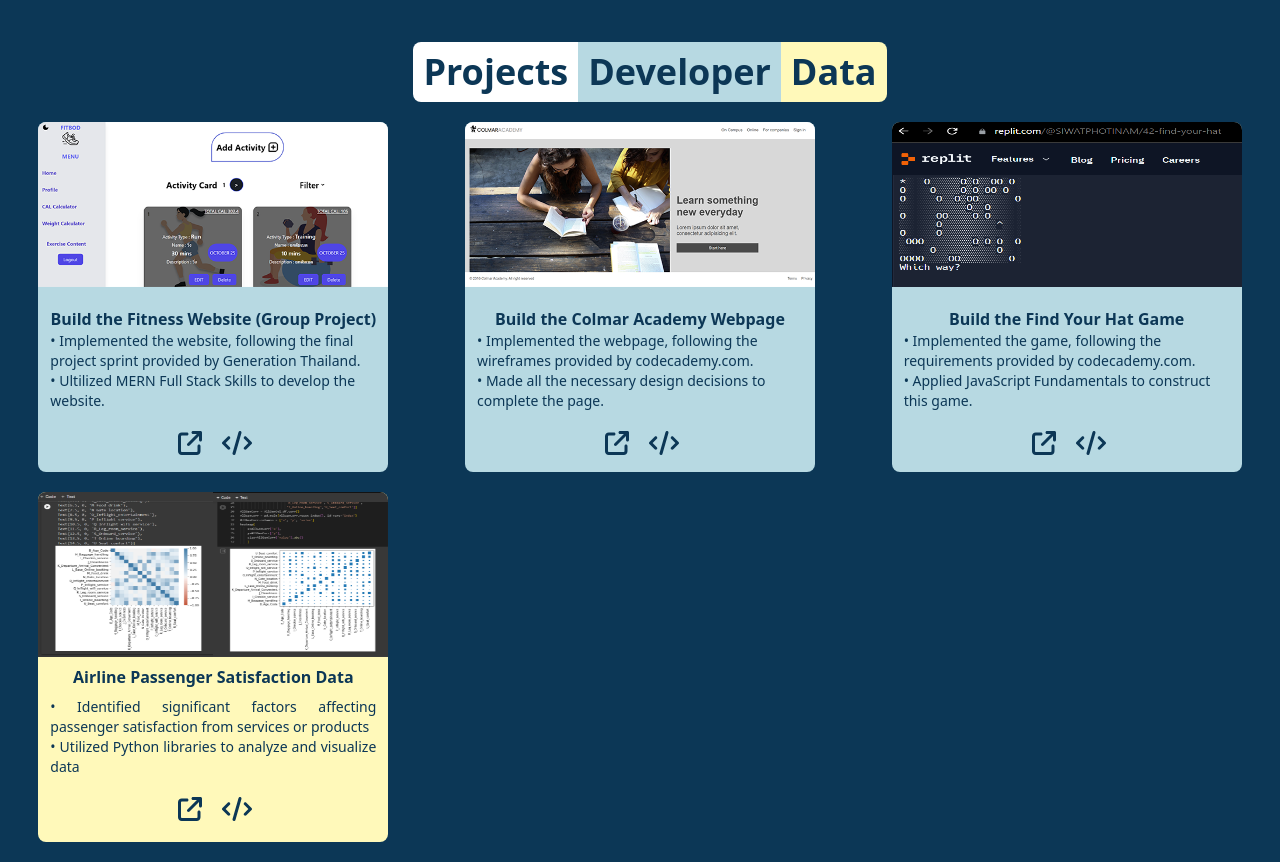
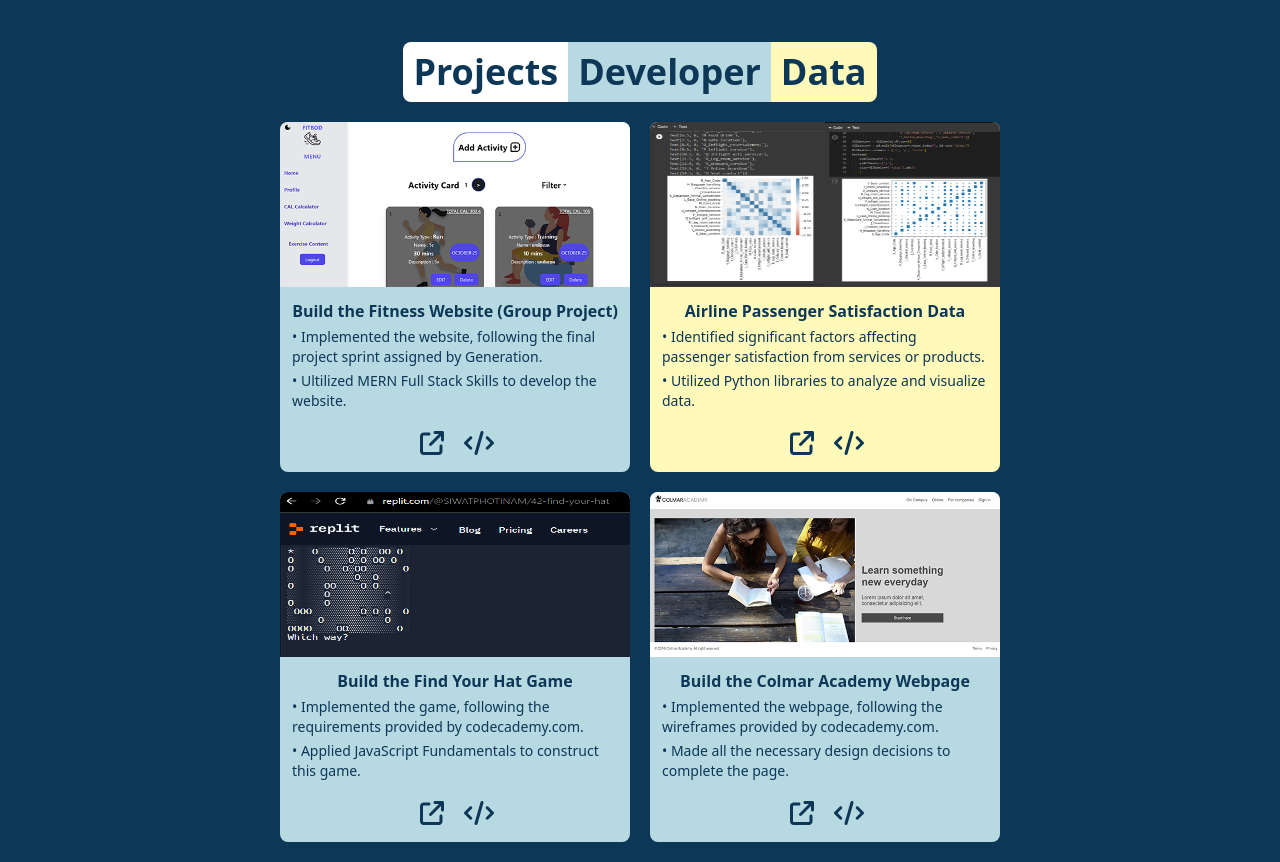
Before and after one commit to siwatoa/portfoliov1, a React (Vite) app: page / in a window 1280 px wide. Shown: the part 2622-3484 px from the top of the page. Built offline with nearby package versions, Linux system fonts and the light colour scheme.

Commit message:
fix project page

```diff
--- a/src/App.jsx
+++ b/src/App.jsx
@@ -3,8 +3,7 @@ import NavBar from './sections/NavBar';
 import HomeFirst from './sections/HomeFirst';
 import AboutMe from './sections/AboutMe';
 import ProjectMe from './sections/Project';
-
-
+// import ContactMe from './sections/Contact';
 
 function App() {
   return (
@@ -13,6 +12,7 @@ function App() {
       <div className='Home -z-10'><HomeFirst /></div>
       <div className='About z-[-50]'><AboutMe /></div>
       <div className='Project z-[-50]'><ProjectMe /></div>
+      {/* <div className='Contact z-[-50]'><ContactMe /></div> */}
     </>
   )
 }
--- a/src/contents/AboutMe.js
+++ b/src/contents/AboutMe.js
@@ -21,10 +21,11 @@ import tablogo from "../assets/018-tableau-blue.png";
 
 import detlogo from "../assets/019-detail-blue.png";
 import curlogo from "../assets/020-curious-blue.png";
-import reslogo from "../assets/021-resilience-blue.png";
+// import reslogo from "../assets/021-resilience-blue.png";
 import comlogo from "../assets/022-communication-blue.png";
 import persistlogo from "../assets/023-persistence-blue.png";
-import teamlogo from "../assets/024-teamwork-blue.png"
+import teamlogo from "../assets/024-teamwork-blue.png";
+import growthlogo from "../assets/025-growth-blue.png";
 
 export const AboutA = {
     pos: "Web Developer Bootcamp Graduate",
@@ -154,8 +155,8 @@ export const SoftSet =[
      wd: "Detail Orientation",
    },
    {
-     img: reslogo,
-     wd: "Resilience",
+     img: growthlogo,
+     wd: "Growth Mindset",
    },
    {
     img: persistlogo,
--- a/src/contents/Project.js
+++ b/src/contents/Project.js
@@ -4,13 +4,64 @@ import findhat from "../assets/findyourhat.png";
 import travelpic from "../assets/travel-data.png";
 import travelDoc from "../assets/data-travel-project.pdf";
 
-export const ProjectDev = [
+// export const ProjectDev = [
+//     {img: fitbod,
+//         name: "Build the Fitness Website (Group Project)",
+//         des1: "• Implemented the website, following the final project sprint provided by Generation Thailand.",
+//         des2: "• Ultilized MERN Full Stack Skills to develop the website.",
+//         link1: "https://fitbod-fityourgoal.vercel.app/",
+//         link2: "https://github.com/JSD5-5-Group-10/Front-End",
+//      },
+//     {img: colmar,
+//      name: "Build the Colmar Academy Webpage",
+//      des1: "• Implemented the webpage, following the wireframes provided by codecademy.com.",
+//      des2: "• Made all the necessary design decisions to complete the page.",
+//      link1: "https://colmar-assessment.vercel.app/",
+//      link2: "https://github.com/siwatoa/colmar_assessment",
+//      },
+//      {img: findhat,
+//         name: "Build the Find Your Hat Game",
+//         des1: "• Implemented the game, following the requirements provided by codecademy.com.",
+//         des2: "• Applied JavaScript Fundamentals to construct this game.",
+//         link1: "https://replit.com/@SIWATPHOTINAM/42-find-your-hat#index.js",
+//         link2: "https://replit.com/@SIWATPHOTINAM/42-find-your-hat#index.js",
+//      },
+// ];
+
+// export const ProjectData = [
+//    {img: travelpic,
+//        name: "Airline Passenger Satisfaction Data",
+//        des1: "• Identified significant factors affecting passenger satisfaction from services or products",
+//        des2: "• Utilized Python libraries to analyze and visualize data",
+//        link1: travelDoc,
+//        link2: "https://colab.research.google.com/drive/1ALPc6FrxzOwQRhCM2aWc_yt0BRQVQhDt#scrollTo=Nj5OsgFVzGF9",
+//     },
+// ];
+
+export const ProjectList = [
    {img: fitbod,
        name: "Build the Fitness Website (Group Project)",
-        des1: "• Implemented the website, following the final project sprint provided by Generation Thailand.",
+       des1: "• Implemented the website, following the final project sprint assigned by Generation.",
        des2: "• Ultilized MERN Full Stack Skills to develop the website.",
        link1: "https://fitbod-fityourgoal.vercel.app/",
        link2: "https://github.com/JSD5-5-Group-10/Front-End",
+       color: "blue",
+    },
+    {img: travelpic,
+      name: "Airline Passenger Satisfaction Data",
+      des1: "• Identified significant factors affecting passenger satisfaction from services or products.",
+      des2: "• Utilized Python libraries to analyze and visualize data.",
+      link1: travelDoc,
+      link2: "https://colab.research.google.com/drive/1ALPc6FrxzOwQRhCM2aWc_yt0BRQVQhDt#scrollTo=Nj5OsgFVzGF9",
+      color: "yellow",
+    },
+    {img: findhat,
+       name: "Build the Find Your Hat Game",
+       des1: "• Implemented the game, following the requirements provided by codecademy.com.",
+       des2: "• Applied JavaScript Fundamentals to construct this game.",
+       link1: "https://replit.com/@SIWATPHOTINAM/42-find-your-hat#index.js",
+       link2: "https://replit.com/@SIWATPHOTINAM/42-find-your-hat#index.js",
+       color: "blue",
     },
     {img: colmar,
       name: "Build the Colmar Academy Webpage",
@@ -18,22 +69,16 @@ export const ProjectDev = [
       des2: "• Made all the necessary design decisions to complete the page.",
       link1: "https://colmar-assessment.vercel.app/",
       link2: "https://github.com/siwatoa/colmar_assessment",
-     },
-     {img: findhat,
-        name: "Build the Find Your Hat Game",
-        des1: "• Implemented the game, following the requirements provided by codecademy.com.",
-        des2: "• Applied JavaScript Fundamentals to construct this game.",
-        link1: "https://replit.com/@SIWATPHOTINAM/42-find-your-hat#index.js",
-        link2: "https://replit.com/@SIWATPHOTINAM/42-find-your-hat#index.js",
+      color: "blue",
     },
 ];
 
-export const ProjectData = [
-   {img: travelpic,
-       name: "Airline Passenger Satisfaction Data",
-       des1: "• Identified significant factors affecting passenger satisfaction from services or products",
-       des2: "• Utilized Python libraries to analyze and visualize data",
-       link1: travelDoc,
-       link2: "https://colab.research.google.com/drive/1ALPc6FrxzOwQRhCM2aWc_yt0BRQVQhDt#scrollTo=Nj5OsgFVzGF9",
-    },
-];
+// export const ProjectData = [
+//   {img: travelpic,
+//       name: "Airline Passenger Satisfaction Data",
+//       des1: "• Identified significant factors affecting passenger satisfaction from services or products",
+//       des2: "• Utilized Python libraries to analyze and visualize data",
+//       link1: travelDoc,
+//       link2: "https://colab.research.google.com/drive/1ALPc6FrxzOwQRhCM2aWc_yt0BRQVQhDt#scrollTo=Nj5OsgFVzGF9",
+//    },
+// ];
--- a/src/sections/Project.jsx
+++ b/src/sections/Project.jsx
@@ -1,13 +1,12 @@
 import { FontAwesomeIcon } from "@fortawesome/react-fontawesome";
-import { ProjectDev } from "../contents/Project";
-import { ProjectData } from "../contents/Project";
 import { faArrowUpRightFromSquare } from "@fortawesome/free-solid-svg-icons";
 import { faCode } from "@fortawesome/free-solid-svg-icons";
+import { ProjectList } from "../contents/Project";
 
 const ProjectsMe = () => {
     return(
        <>
-       <div className="word1 inline-block flex justify-left ml-5 justify-center">
+       <div className="word1 inline-block flex justify-center">
             <div className="webdev bg-[#FFFFFF] font-black text-[#0C3756]
                  text-xl md:text-4xl mt-5 py-2.5 px-2.5 rounded-tl-lg rounded-bl-lg">
                Projects
@@ -22,14 +21,17 @@ const ProjectsMe = () => {
             </div>
        </div>
 
-       <div className="proj grid grid-cols-1 md:grid-cols-3 mt-5 place-items-center">
+       <div className="proj grid grid-cols-1 md:grid-cols-2 gap-5 my-5">
 
-       {ProjectDev.map((item, index) => (
-            <div key={index} className="proj text-[#0C3756] bg-[#B7D9E2] w-[350px] h-[350px] rounded-lg mb-5 hover:scale-105">
+       {ProjectList.map((item, index) => (
+            <div key={index} className={`proj text-[#0C3756]
+                 bg-[#${item.color === "blue" ? "B7D9E2" : "FFF9BA"}]
+                 w-[350px] h-[350px] rounded-lg md:hover:scale-105
+                 ${window.innerWidth < 640 ? 'justify-self-center' : (index % 2 === 0 ? 'justify-self-end' : '')}`}>
                 <img src={item.img} className="rounded-tl-lg rounded-tr-lg w-[350px] h-[165px]" />
-                <h1 className="nameproj mt-5 text-center font-bold">{item.name}</h1>
-                <p className="desproj1 mx-3 text-xs md:text-sm">{item.des1}</p>
-                <p className="desproj2 mx-3 mb-5 text-xs md:text-sm">{item.des2}</p>
+                <h1 className="nameproj mt-3 text-center font-bold">{item.name}</h1>
+                <p className="desproj1 mx-3 mt-1 text-xs md:text-sm">{item.des1}</p>
+                <p className="desproj2 mx-3 mt-1 mb-5 text-xs md:text-sm">{item.des2}</p>
                 <a href={item.link1} target="_blank">
                   <FontAwesomeIcon icon={faArrowUpRightFromSquare}
                   size="xl" style={{marginLeft: "140px"}} />
@@ -40,26 +42,16 @@ const ProjectsMe = () => {
                 </a>
             </div>))}
 
-        {ProjectData.map((item, index) => (
-            <div key={index} className="proj text-[#0C3756] bg-[#FFF9BA] w-[350px] h-[350px] rounded-lg mb-5 hover:scale-105">
-                <img src={item.img} className="rounded-tl-lg rounded-tr-lg w-[350px] h-[165px]" />
-                <h1 className="nameproj my-2 text-center font-bold">{item.name}</h1>
-                <p className="desproj1 mx-3 text-xs md:text-sm text-justify">{item.des1}</p>
-                <p className="desproj2 mx-3 mb-5 text-xs md:text-sm text-justify">{item.des2}</p>
-                <a href={item.link1} target="_blank">
-                  <FontAwesomeIcon icon={faArrowUpRightFromSquare}
-                  size="xl" style={{marginLeft: "140px"}} />
-                </a>
-                <a href={item.link2} target="_blank">
-                  <FontAwesomeIcon icon={faCode}
-                  size="xl" style={{marginLeft: "20px"}} />
-                </a>
-            </div>))}
         </div>
-
-
         </>
     )
 }
 
 export default ProjectsMe;
+
+// ${window.innerWidth <= 640 ? 'justify-self-center' :
+// (index % 2 === 0 ? 'justify-self-end' : '')}`}>
+
+{/* <div key={index} className={`proj text-[#0C3756]
+                 bg-[#${item.color === "blue" ? "B7D9E2" : "FFF9BA"}]
+                 w-[350px] h-[350px] rounded-lg md:hover:scale-105`}></div> */}
```
Also changed, not shown: src/sections/Contact.jsx (added, +41 -0 lines), src/assets/025-growth-blue.png (added). Lines whose indentation alone changed are shown as unchanged.
